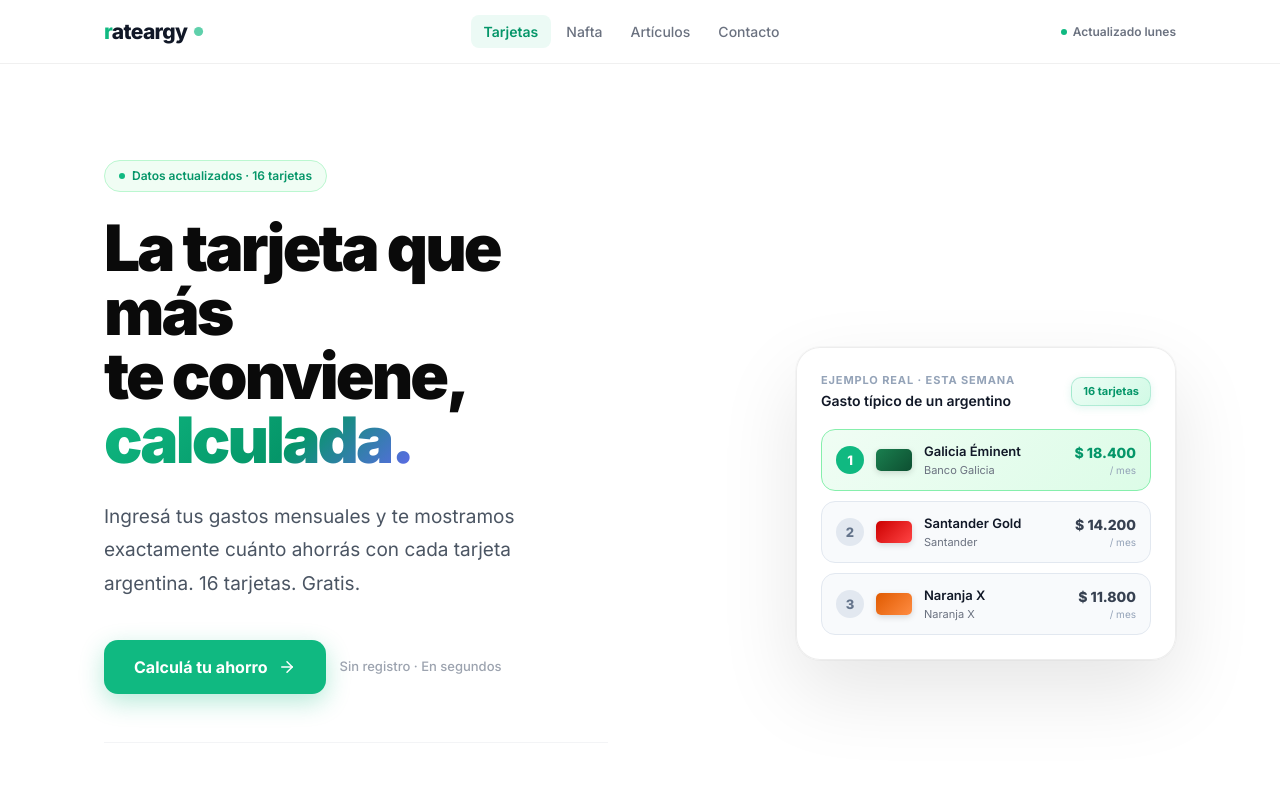
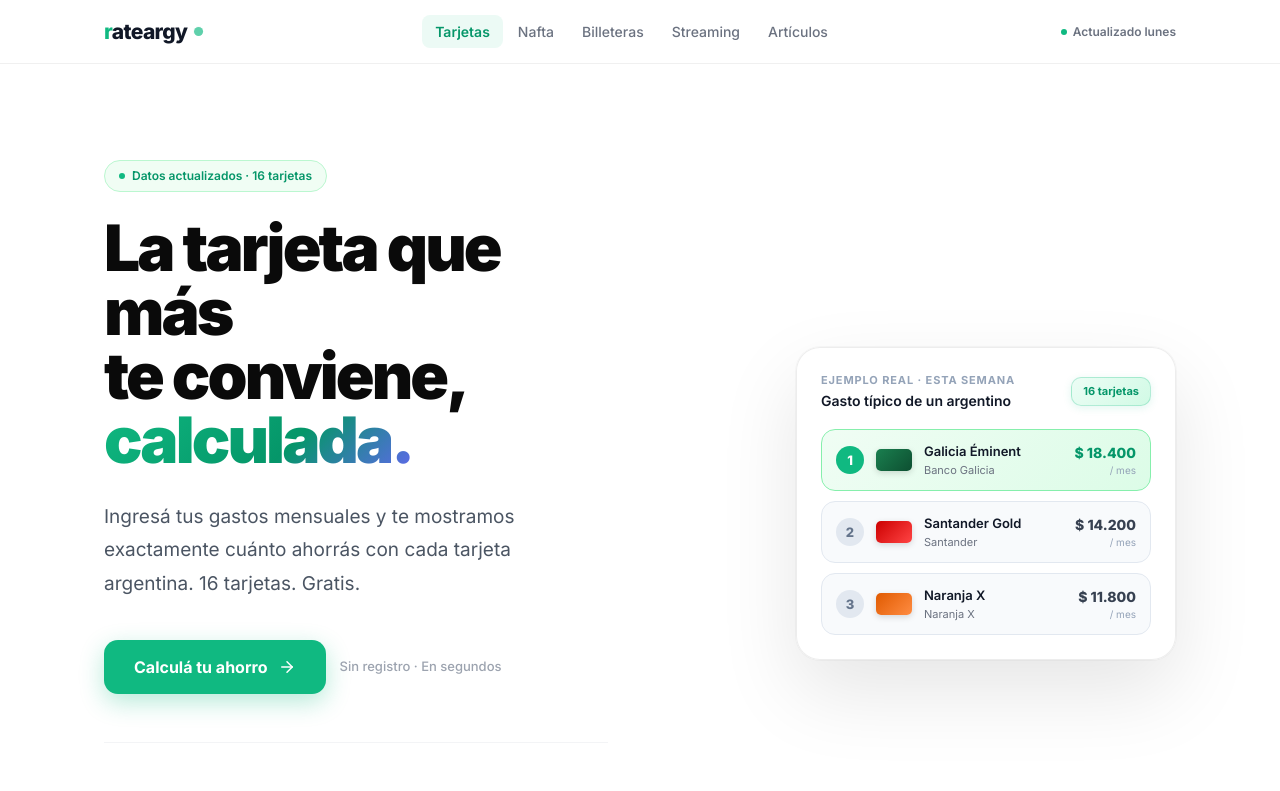
Before and after one commit to agustinmarra/rateargy, a Next.js app: page / in a window 1280 px wide. Shown: the top 791 px of the page. Built offline with nearby package versions, Linux system fonts and the light colour scheme.

Commit message:
feat: agrega billeteras y streaming al navbar

```diff
--- a/components/Navbar.tsx
+++ b/components/Navbar.tsx
@@ -6,10 +6,11 @@ import { useState } from 'react'
 import { Menu, X } from 'lucide-react'
 
 const NAV_LINKS = [
-  { href: '/tarjetas',  label: 'Tarjetas'  },
-  { href: '/nafta',     label: 'Nafta'     },
-  { href: '/articulos', label: 'Artículos' },
-  { href: '/contacto',  label: 'Contacto'  },
+  { href: '/tarjetas',   label: 'Tarjetas'   },
+  { href: '/nafta',      label: 'Nafta'      },
+  { href: '/billeteras', label: 'Billeteras' },
+  { href: '/streaming',  label: 'Streaming'  },
+  { href: '/articulos',  label: 'Artículos'  },
 ]
 
 export default function Navbar() {
```
